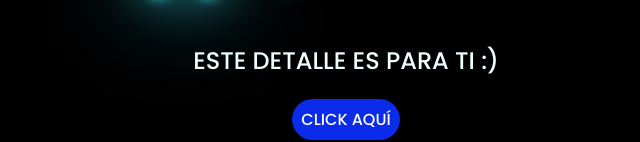
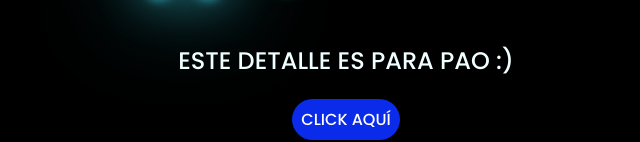
Before and after one commit to Mago316/flores-buenas, a plain HTML site: page flores-amarillas-tres-main/index.html in a window 1280 px wide. Shown: the part 328-470 px from the top of the page, without its empty margins (302-942 px from the left). Drawn offline with Linux system fonts and the light colour scheme.

Commit message:
index.html

```diff
--- a/flores-amarillas-tres-main/index.html
+++ b/flores-amarillas-tres-main/index.html
@@ -19,7 +19,7 @@
         <span>!</span>
     </div>
     <div class="description">
-        <span>ESTE DETALLE ES PARA TI :)</span>
+        <span>ESTE DETALLE ES PARA PAO :)</span>
     </div>
     <div class="button">
         <button class="botones">
```
